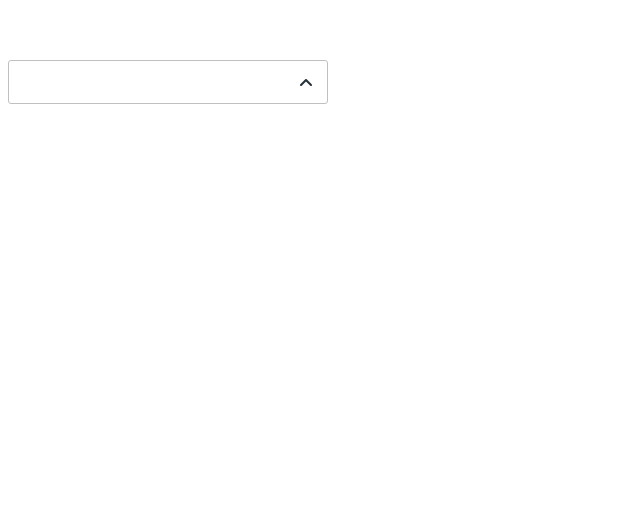
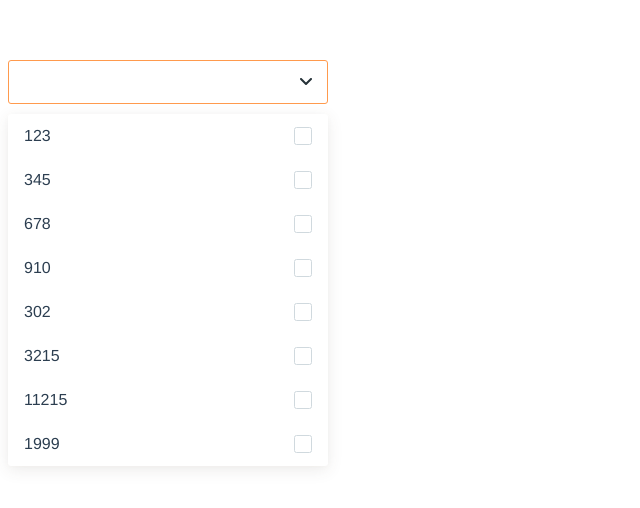
Before and after one commit to turbocharged3329/picker-test, a Vue app: page / in a window 1280 px wide. Both pictures are taken after a click on the button 300 px from the left and 82 px from the top of the page. Shown: the top 508 px of the page, without its empty margins (0-640 px from the left). Built offline with nearby package versions, Linux system fonts and the light colour scheme.

Commit message:
fix multiple choice

```diff
--- a/src/App.vue
+++ b/src/App.vue
@@ -3,7 +3,8 @@
     <p>{{ selected }}</p>
     <custom-select
       :select-data="selectData"
-      :type="'single-choice'"
+      :type="'multiple-choice'"
+      :placeholder="'Select me'"
       v-model="selected"
     ></custom-select>
   </div>
--- a/src/components/CustomSelect.vue
+++ b/src/components/CustomSelect.vue
@@ -14,13 +14,14 @@
           @pointerdown="togglePicker(!isPickerShown)"
           readonly
           :value="value"
-          :class="{active: isPickerShown}"
+          :class="{ active: isPickerShown, empty: !value }"
         />
         <button class="select__input-clear-btn" v-if="type == 'date'"></button>
         <button
           class="select__input-toggle-btn"
           v-if="type != 'date'"
           :class="{ opened: isPickerShown }"
+          @pointerdown="togglePicker(!isPickerShown)"
         ></button>
       </div>
       <div
@@ -47,7 +48,7 @@
           <div
             class="multiple-choice__picker-item"
             :key="item.id"
-            @pointerdown.prevent.stop="selectMultipleItem(item.name)"
+            @pointerdown.stop="selectMultipleItem($event, item.name)"
           >
             {{ item.name }}
             <input
@@ -56,6 +57,7 @@
               type="checkbox"
               :value="item.name"
               v-model="multipleSelected"
+              @change="$emit('input', multipleSelected.length ? multipleSelected.join('; ') : [])"
             />
             <label :for="'input' + item.id"></label>
           </div>
@@ -110,6 +112,10 @@ export default {
         return [];
       },
     },
+    placeholder: {
+      type: String,
+      default: "Select",
+    },
   },
   data() {
     return {
@@ -136,6 +142,11 @@ export default {
       ],
     };
   },
+  computed: {
+    selectedDateValue() {
+      return `${this.selectedDate.month} ${this.selectedDate.year}`;
+    },
+  },
   methods: {
     togglePicker(toOpen = true) {
       this.isPickerShown = toOpen;
@@ -149,29 +160,37 @@ export default {
       this.selectedDate.month = month;
       this.$emit("input", this.selectedDateValue);
     },
-    selectMultipleItem(itemData) {
-      let multipleInString = this.multipleSelected.join("; ");
+    selectMultipleItem(event, itemData) {
+      if (event.target.tagName != "LABEL") {
+        let multipleInString = this.multipleSelected.join(",");
 
         if (!multipleInString.includes(itemData)) {
-        multipleInString += itemData + "; ";
-        this.multipleSelected = multipleInString.split("; ");
+          multipleInString += itemData + ",";
+          this.multipleSelected = multipleInString.split(",");
         } else {
+          // const regex = new RegExp(`${itemData}; `);
+          // multipleInString = multipleInString.replace(regex, '');
+          // this.multipleSelected = multipleInString.split(",");
           this.multipleSelected.splice(
-          this.multipleSelected.findIndex((elem) => elem == itemData),
+            this.multipleSelected.findIndex(elem => elem == itemData),
             1
-        );
+          )
+          if (!this.multipleSelected.length) {
+            this.multipleSelected = []
+          }
         }
 
         this.$emit("input", this.multipleSelected.join("; "));
+      }
     },
     changeYear(increase = true) {
       increase ? this.selectedDate.year++ : this.selectedDate.year--;
     },
   },
-  computed: {
-    selectedDateValue() {
-      return `${this.selectedDate.month} ${this.selectedDate.year}`;
-    },
+  mounted() {
+    if (this.placeholder) {
+      this.$refs.input.value = this.placeholder;
+    }
   },
 };
 </script>
@@ -235,7 +254,7 @@ button {
       height: 1em;
       flex-shrink: 0;
       flex-grow: 0;
-      border: 1.25px solid #D0D9DE;;
+      border: 1.25px solid #d0d9de;
       border-radius: 2.5px;
       background-repeat: no-repeat;
       background-position: center center;
@@ -264,6 +283,9 @@ button {
     &.active {
       border: 0.7px solid #ff9a4d;
       outline: none;
+    }
+    &.empty {
+      color: #90a4af;
     }
     &:focus {
       outline: none;
```
Lines whose indentation alone changed are shown as unchanged.
